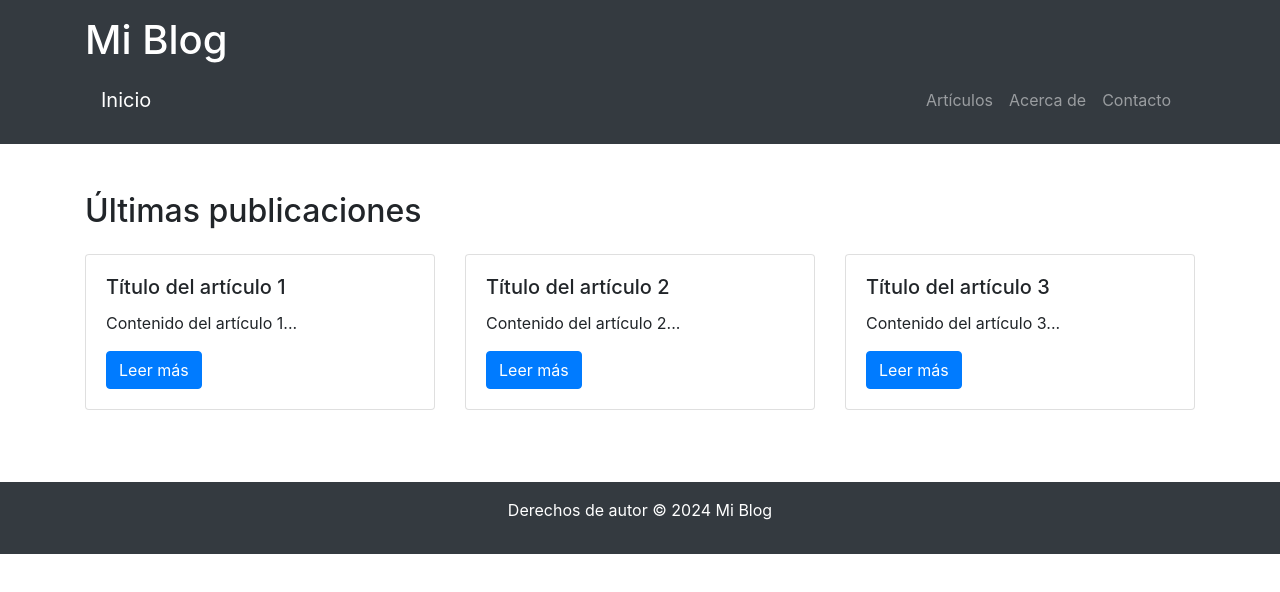
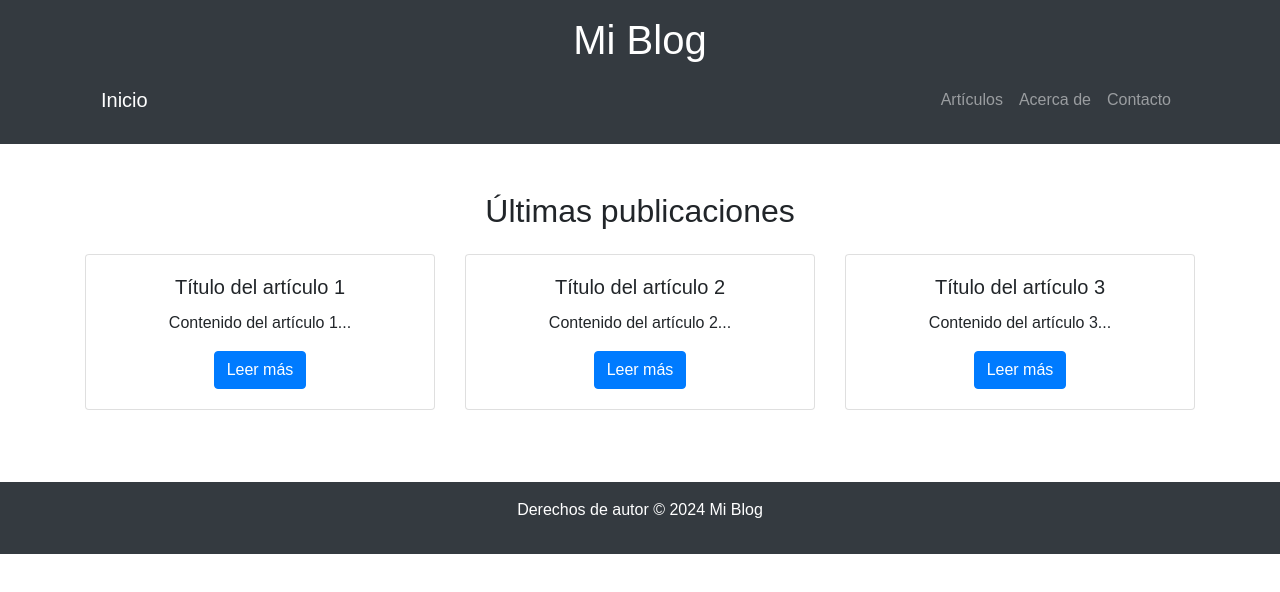
Before and after one commit to robertmontero/robertmontero.github.io, a plain HTML site: page index.html in a window 1280 px wide. Drawn offline with nearby package versions, Linux system fonts and the light colour scheme.

Commit message:
Update index.html

```diff
--- a/index.html
+++ b/index.html
@@ -5,6 +5,19 @@
     <meta name="viewport" content="width=device-width, initial-scale=1.0">
     <title>Mi Blog</title>
     <link rel="stylesheet" href="https://maxcdn.bootstrapcdn.com/bootstrap/4.5.2/css/bootstrap.min.css">
+    <style>
+    body {
+        font-family: 'Arial', sans-serif;
+    }
+
+    h1, h2 {
+        text-align: center;
+    }
+
+    .card-body {
+        text-align: center;
+    }
+    </style>
 </head>
 <body>
     <header class="bg-dark text-white py-3">
```
